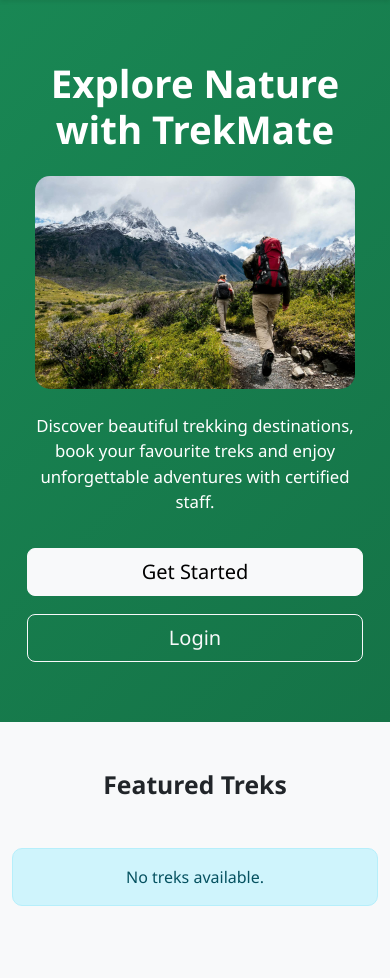
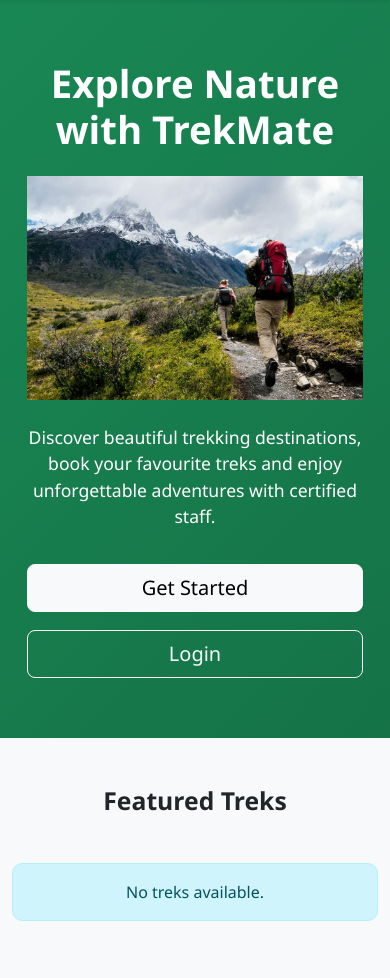
Before and after one commit to ArpitChauhan1501/Trekking-Management-App, a Flask app: page / in a window 390 px wide. Shown: the part 60-1038 px from the top of the page. Run offline with Flask 3, Linux system fonts and the light colour scheme.

Commit message:
Refactor CSS styles for improved layout and design

```diff
--- a/static/css/style.css
+++ b/static/css/style.css
@@ -46,9 +46,8 @@ section {
 
 .hero-image{
     width:100%;
-    max-width:550px;
+    max-width:520px;
     height:auto;
-    border-radius:15px;
 }
 
 .card {
@@ -156,6 +155,7 @@ footer a:hover {
 @media (max-width: 768px) {
 
     .hero-section{
+        text-align:center;
         padding:60px 15px;
     }
 
@@ -163,19 +163,18 @@ footer a:hover {
         font-size:2.4rem;
     }
 
+    .hero-section p{
+        font-size:1.1rem;
+    }
+
     .hero-image{
-        max-width:320px;
-        margin:0 auto;
-        display:block;
+        max-width:340px;
+        margin:auto;
     }
 
     .hero-section .btn{
         width:100%;
         margin-top:10px;
-    }
-
-    .hero-section p{
-        font-size:1.05rem;
     }
 
     .about-image{
```
